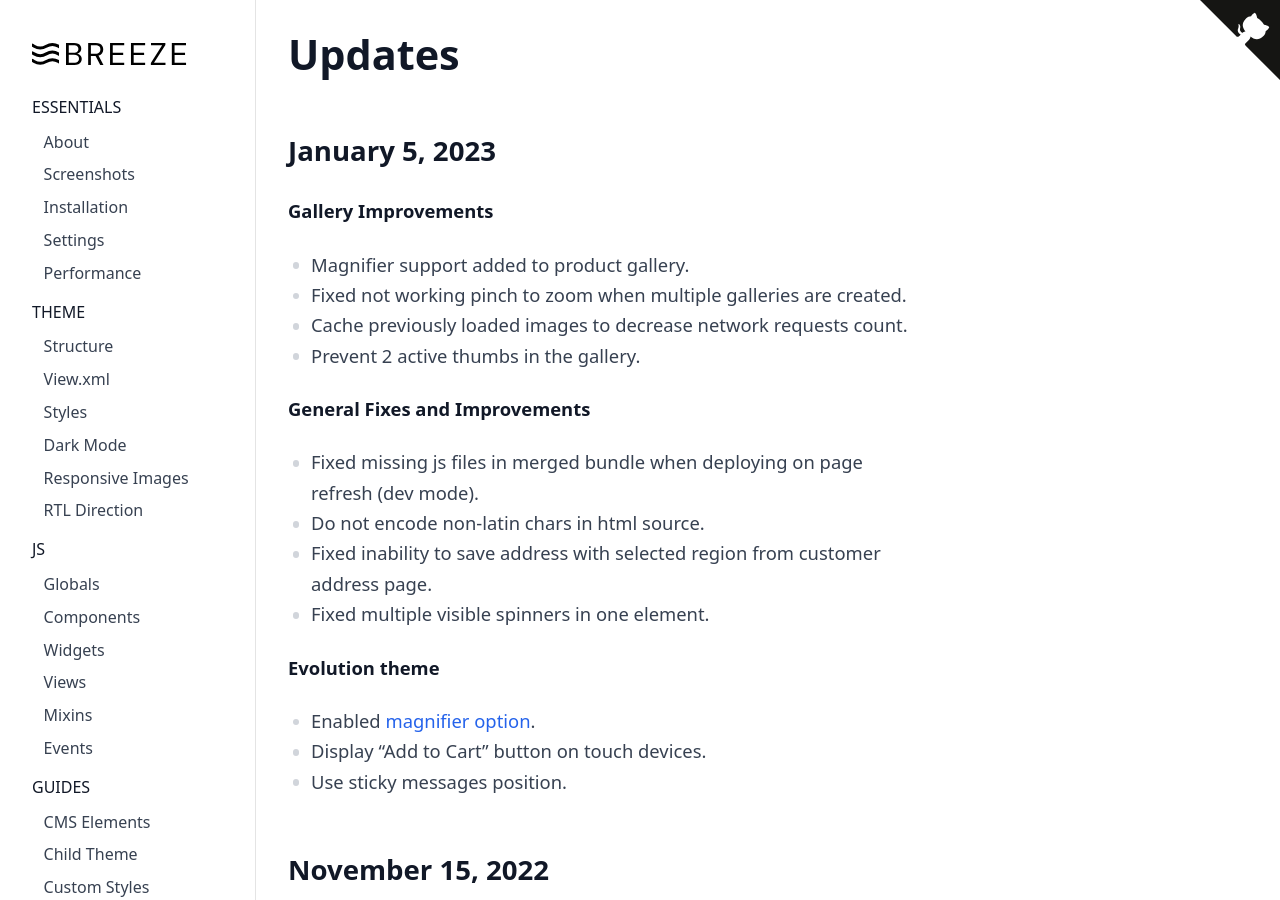
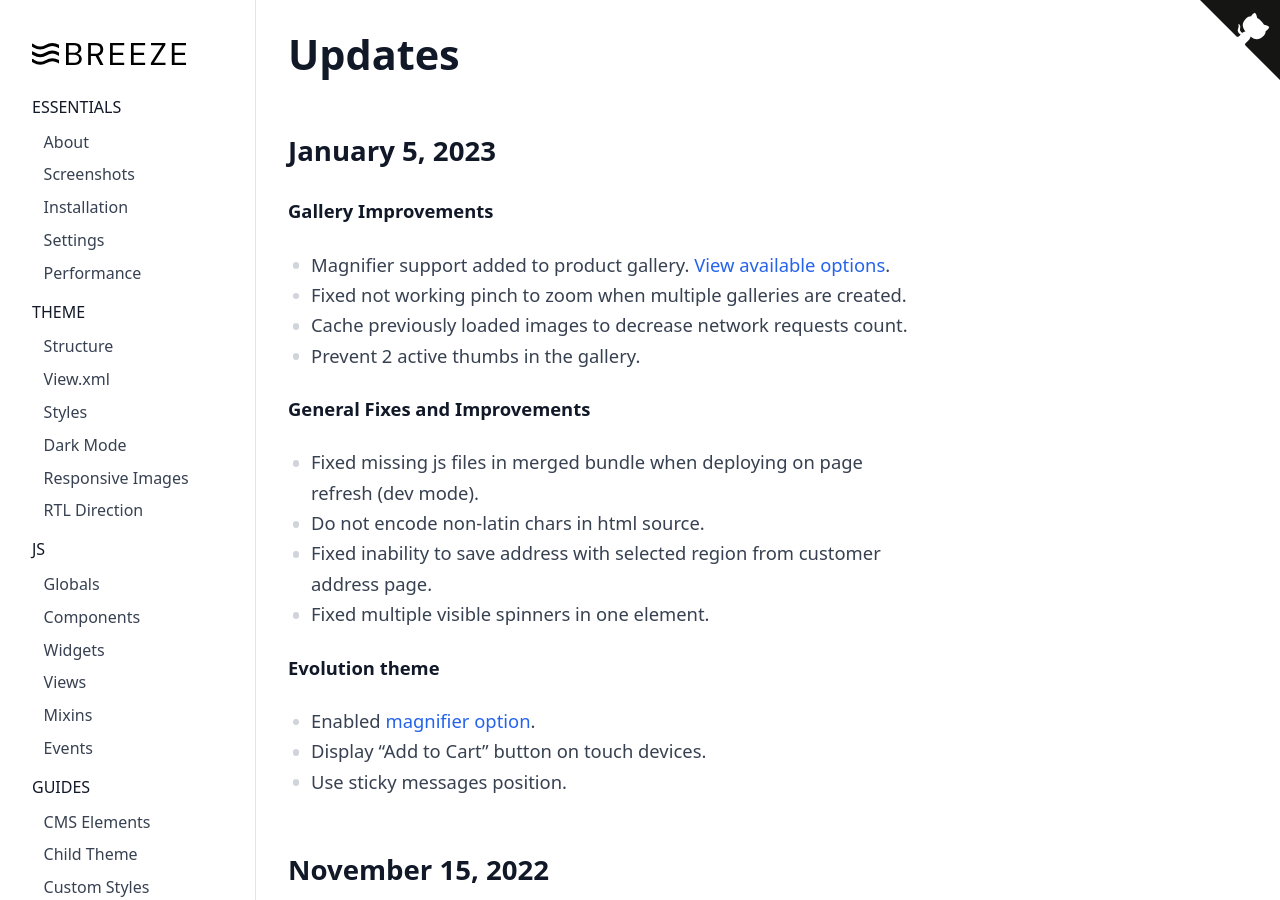
Before and after one commit to breezefront/breezefront.com, a Jekyll site: the page built from collections/_misc/updates.md, in a window 1280 px wide and 900 px high. Built offline with Jekyll 4.4.1, drawn with Linux system fonts in a browser that asks for light colours.

Commit message:
Link to magnifier options

```diff
--- a/collections/_misc/updates.md
+++ b/collections/_misc/updates.md
@@ -11,7 +11,7 @@ order: 50
 
 **Gallery Improvements**
 
- -  Magnifier support added to product gallery.
+ -  Magnifier support added to product gallery. [View available options](https://github.com/breezefront/theme-frontend-breeze-blank/blob/master/etc/view.xml#L249-L266).
  -  Fixed not working pinch to zoom when multiple galleries are created.
  -  Cache previously loaded images to decrease network requests count.
  -  Prevent 2 active thumbs in the gallery.
```
